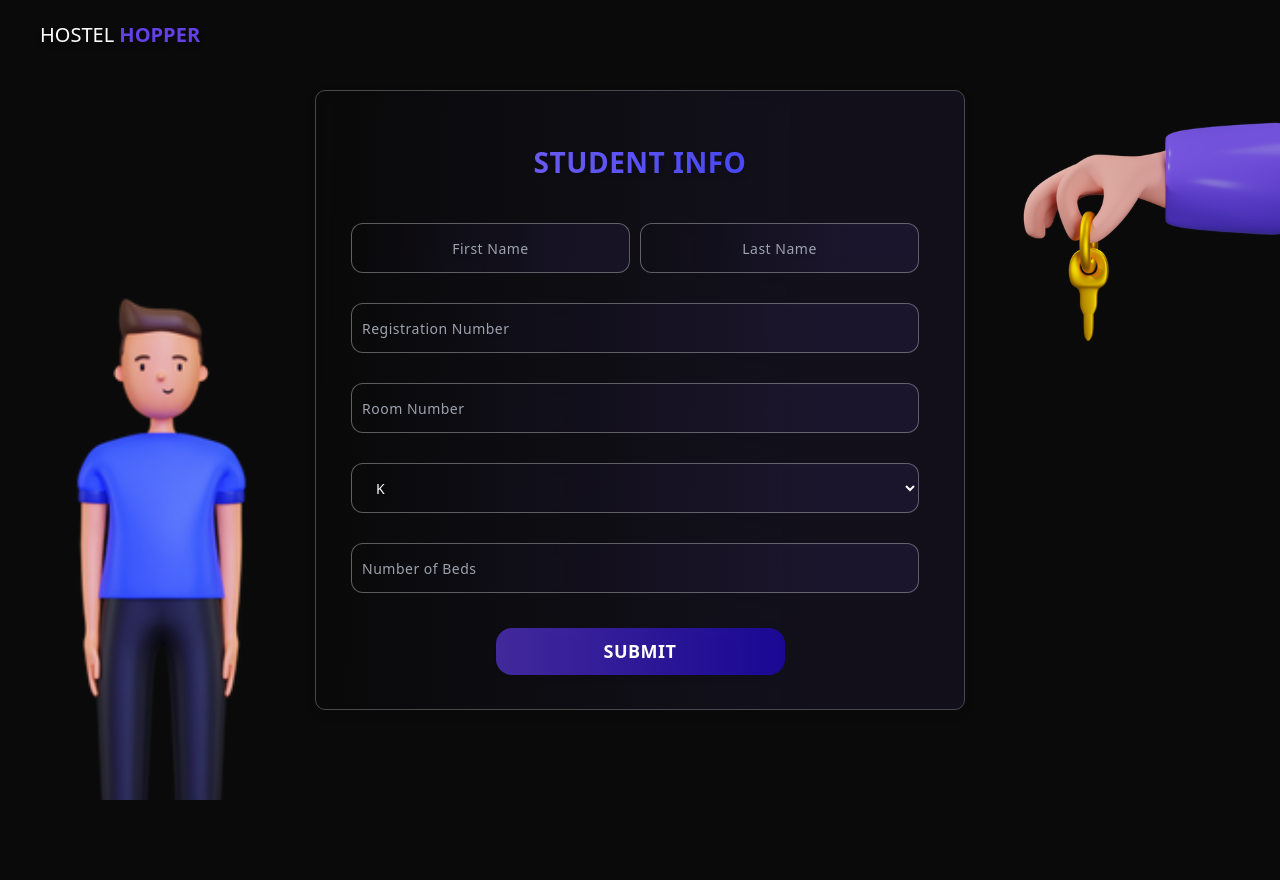
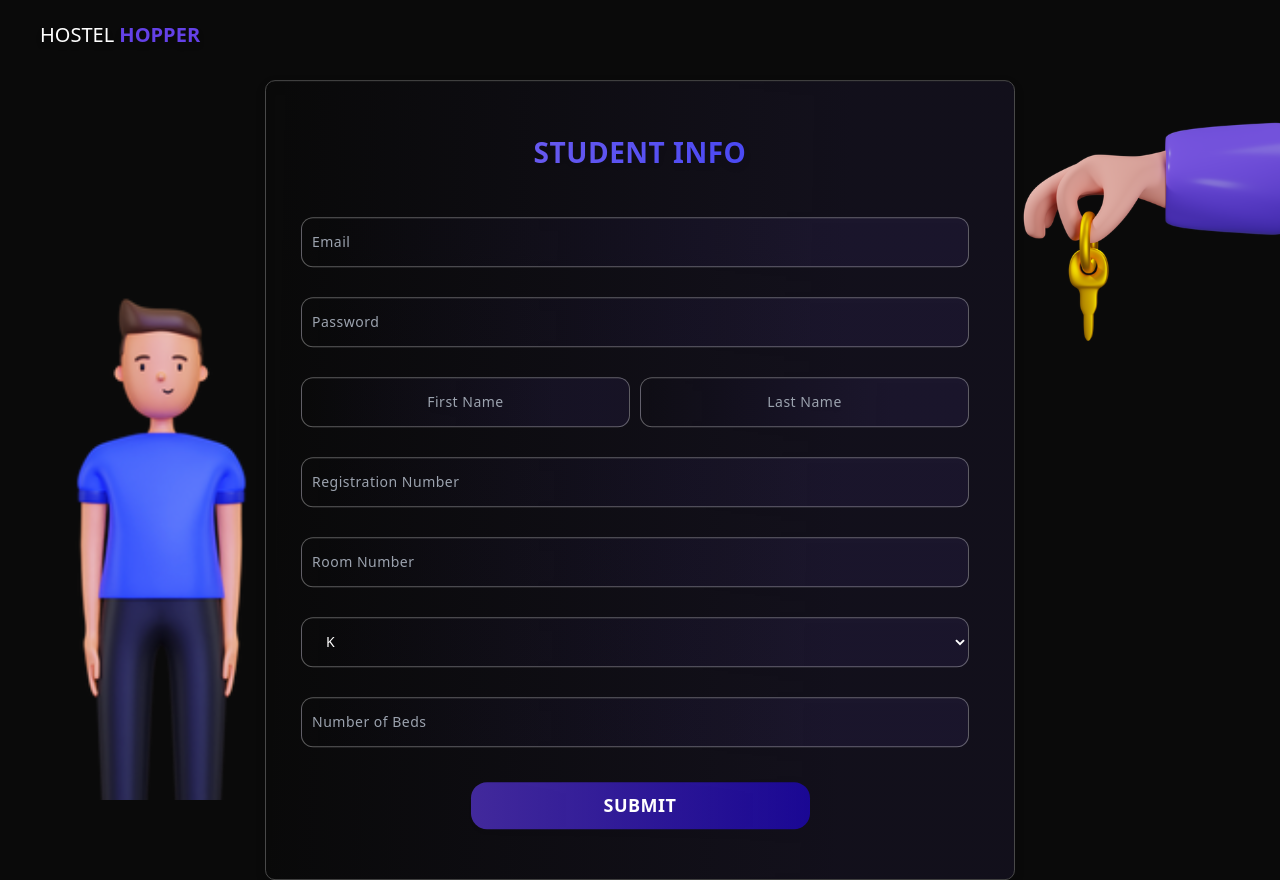
Before and after one commit to HeavyScam/VinHack-frontend, a React (Create React App) app: page /register in a window 1280 px wide. Before the commit the page ends 800 px from the top, so only its background shows below. Built offline with nearby package versions, Linux system fonts and the light colour scheme.

Commit message:
feat: connect backend- signup done

```diff
--- a/src/pages/Register/StudentReg.css
+++ b/src/pages/Register/StudentReg.css
@@ -39,8 +39,8 @@ header > h2 {
 }
 
 .login-signup-form {
-  height: 620px;
-  width: 650px;
+  height: fit-content;
+  width: 750px;
   background: linear-gradient(
     91.04deg,
     rgba(255, 255, 255, 0) 0.89%,
@@ -50,7 +50,7 @@ header > h2 {
   border-radius: 16px;
   position: absolute;
   transform: translate(-50%, -50%);
-  top: 50%;
+  top: 60%;
   left: 50%;
   border-radius: 10px;
   padding: 50px 35px;
--- a/src/pages/Register/StudentReg.js
+++ b/src/pages/Register/StudentReg.js
@@ -3,22 +3,50 @@ import "./StudentReg.css"
 
 import Image1 from "../../assets/image1.svg"
 import Image2 from "../../assets/image2.svg"
+import { ToastContainer, toast } from "react-toastify";
+import 'react-toastify/dist/ReactToastify.css';
+
 
 const StudentReg = () => {
     const [signUp, setSignup] = React.useState({
-        firstName: '',
-        lastName: '',
-        regNo: '',
-        roomNo: '',
-        blockName: '',
-        noOfBeds: '',
+        email: "",
+        password: "",
+        first_name: "",
+        last_name: "",
+        reg_number: "",
+        room_number: "",
+        block_name: "",
+        no_of_beds: "",
+        gender: 1,
     })
 
     const handleSignup = (e) => {
         e.preventDefault()
+        signUp.no_of_beds = parseInt(signUp.no_of_beds)
         console.log(signUp)
-        window.location.href = "/blockchange"
 
+        fetch(`${process.env.REACT_APP_API_URL}/register`, {
+            method: "POST",
+            headers: {
+                "Content-Type": "application/json",
+            },
+            body: JSON.stringify(signUp),
+        })
+            .then((res) => res.json())
+            .then((data) => {
+                console.log(data)
+                if (data.error) {
+                    toast.error(data.error, {
+                        position: toast.POSITION.TOP_RIGHT,
+                        className: 'toast'
+                    })
+                } else {
+                    toast.success('Registered Successfully', {
+                        position: toast.POSITION.TOP_RIGHT
+                    })
+                }
+            }
+            )
     }
 
 
@@ -30,7 +58,7 @@ const StudentReg = () => {
 
             <header className="sticky top-0 z-50 grid grid-cols-3 drop-shadow-md p-5 md:px-10">
                 <h2>
-                    <span className="text-white">HOSTEL </span><span className="text-white" style={{color:"#6441E7", fontWeight:"bold"}}> HOPPER</span>
+                    <span className="text-white">HOSTEL </span><span className="text-white" style={{ color: "#6441E7", fontWeight: "bold" }}> HOPPER</span>
                 </h2>
             </header>
             <img src={Image1} alt="image1" className="image1" />
@@ -38,51 +66,73 @@ const StudentReg = () => {
             >
                 <h2 className="register">STUDENT INFO</h2>
                 <div className="input-wrapper">
-                    <input type="text" placeholder="First Name"
-                        value={signUp.firstName}
+                    <input type="email" placeholder="Email"
+                        value={signUp.email}
                         onChange={
                             (e) =>
-                                setSignup({ ...signUp, firstName: e.target.value })
-                        }
-                        id="fname" className='email-inputs'
-                        style={{ textAlign: "center" }}
-                        required />
-                    <input type="text" placeholder="Last Name"
-                        value={signUp.lastName}
-                        style={{ textAlign: "center" }}
-                        onChange={
-                            (e) =>
-                                setSignup({ ...signUp, lastName: e.target.value })
-                        }
-                        id="lname" className='email-inputs' required />
-                </div>
-                <div className="input-wrapper">
-                    <input type="text" placeholder="Registration Number"
-                        value={signUp.regNo}
-                        onChange={
-                            (e) =>
-                                setSignup({ ...signUp, regNo: e.target.value })
+                                setSignup({ ...signUp, email: e.target.value })
                         }
 
                         id="email" className='email-inputs'
                         required />
                 </div>
                 <div className="input-wrapper">
-                    <input type="text" placeholder="Room Number"
-                        value={signUp.roomNo}
+                    <input type="password" placeholder="Password"
+                        value={signUp.password}
                         onChange={
                             (e) =>
-                                setSignup({ ...signUp, roomNo: e.target.value })
+                                setSignup({ ...signUp, password: e.target.value })
                         }
-                        id="email" className='email-inputs'
+
+                        id="password" className='email-inputs'
+                        required />
+                </div>
+                <div className="input-wrapper">
+                    <input type="text" placeholder="First Name"
+                        value={signUp.first_name}
+                        onChange={
+                            (e) =>
+                                setSignup({ ...signUp, first_name: e.target.value })
+                        }
+                        id="fname" className='email-inputs'
+                        style={{ textAlign: "center" }}
+                        required />
+                    <input type="text" placeholder="Last Name"
+                        value={signUp.last_name}
+                        style={{ textAlign: "center" }}
+                        onChange={
+                            (e) =>
+                                setSignup({ ...signUp, last_name: e.target.value })
+                        }
+                        id="lname" className='email-inputs' required />
+                </div>
+                <div className="input-wrapper">
+                    <input type="text" placeholder="Registration Number"
+                        value={signUp.reg_number}
+                        onChange={
+                            (e) =>
+                                setSignup({ ...signUp, reg_number: e.target.value })
+                        }
+
+                        id="regno" className='email-inputs'
+                        required />
+                </div>
+                <div className="input-wrapper">
+                    <input type="text" placeholder="Room Number"
+                        value={signUp.room_number}
+                        onChange={
+                            (e) =>
+                                setSignup({ ...signUp, room_number: e.target.value })
+                        }
+                        id="roomno" className='email-inputs'
                         required />
                 </div>
                 <div className="input-wrapper">
                     <select name="blockName" id="blockName" className='inputs'
-                        value={signUp.blockName}
+                        value={signUp.block_name}
                         onChange={
                             (e) =>
-                                setSignup({ ...signUp, blockName: e.target.value })
+                                setSignup({ ...signUp, block_name: e.target.value })
                         }
                     >
                         <option value="K" className='optionvals'>K</option>
@@ -96,17 +146,23 @@ const StudentReg = () => {
                 </div>
                 <div className="input-wrapper">
                     <input type="number" placeholder="Number of Beds" min={1} max={8}
-                        value={signUp.noOfBeds}
+                        value={signUp.no_of_beds}
                         onChange={
                             (e) =>
-                                setSignup({ ...signUp, noOfBeds: e.target.value })
+                                setSignup({ ...signUp, no_of_beds: e.target.value })
                         }
-                        id="email" className='email-inputs'
+                        id="no-of-beds" className='email-inputs'
                         required />
                 </div>
+                {/* div to have user to select gender */}
+
                 <div className="submit-wrapper" >
                     <button className='btn'>SUBMIT</button>
                 </div>
+                <ToastContainer
+                    progressClassName="toastProgress"
+                    bodyClassName="toastBody"
+                />
             </form>
             <img src={Image2} alt="image2" className="image2" />
         </>
```
